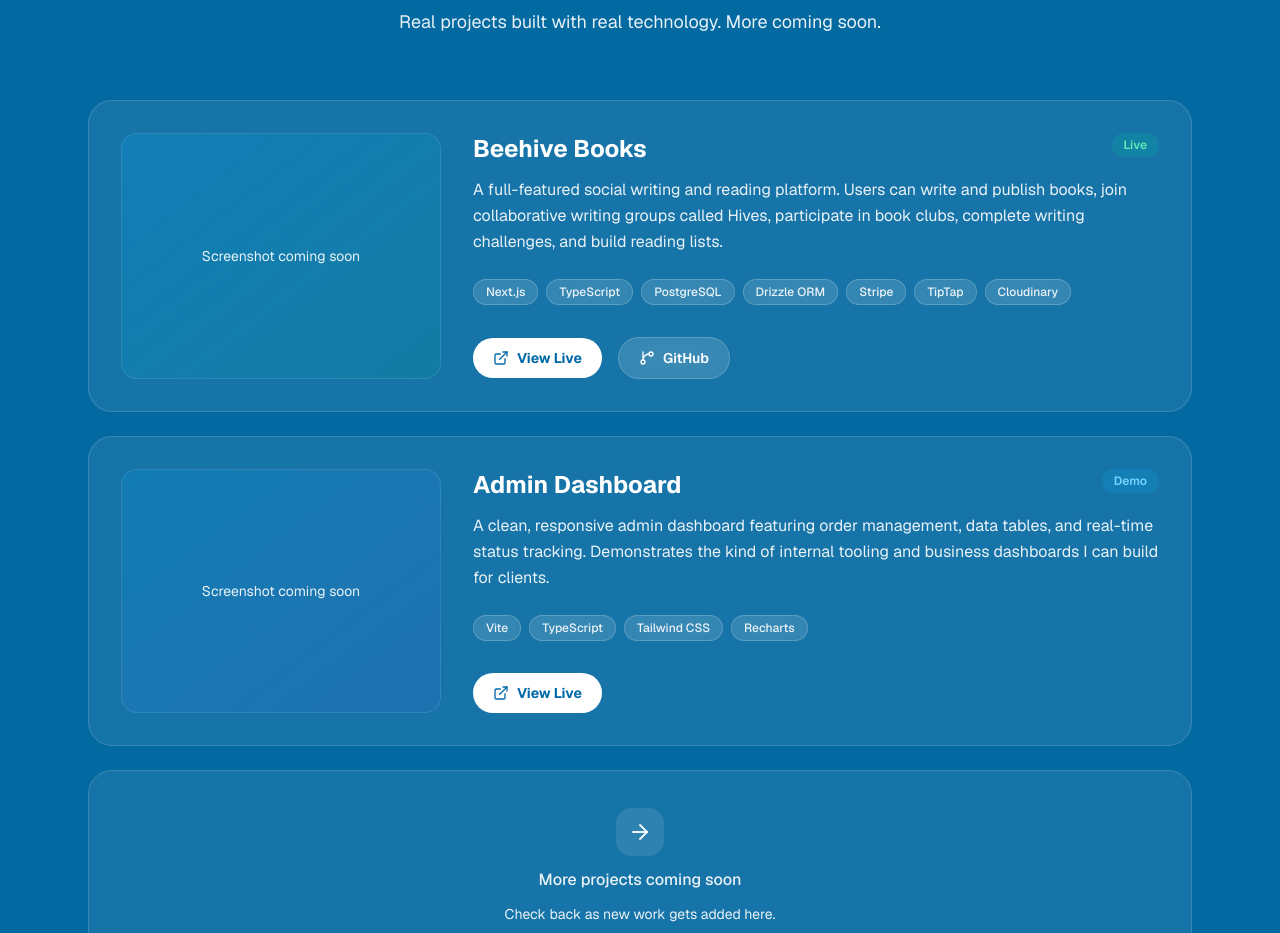
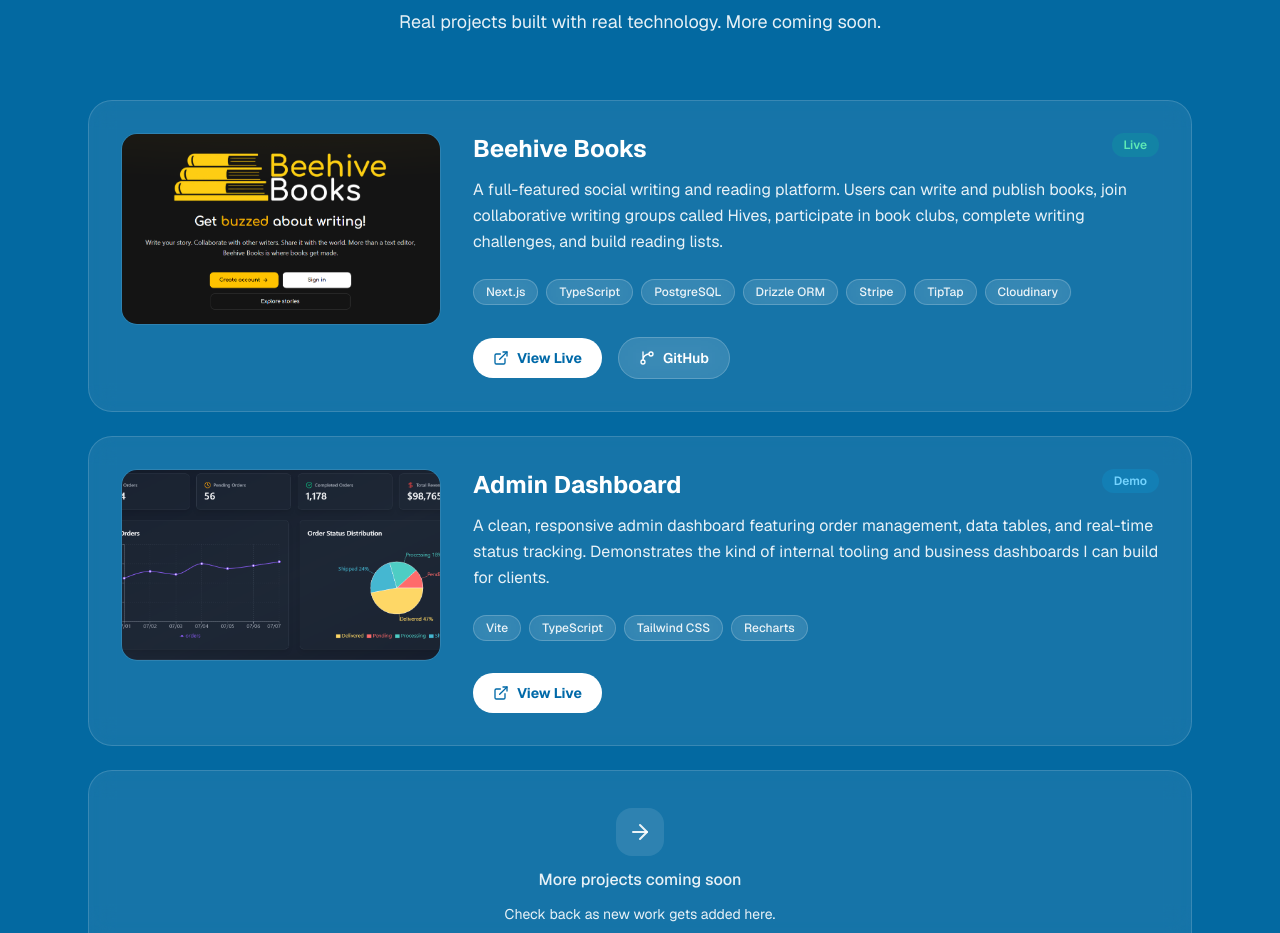
Before and after one commit to Cremacious/code-mack, a Next.js app: page / in a window 1280 px wide. Shown: the part 2840-3773 px from the top of the page. Built offline with nearby package versions, Linux system fonts and the light colour scheme.

Commit message:
Added thumbnails

```diff
--- a/src/app/projects/page.tsx
+++ b/src/app/projects/page.tsx
@@ -1,4 +1,5 @@
 import type { Metadata } from 'next';
+import Image from 'next/image';
 import { ExternalLink, GitBranch, ArrowLeft } from 'lucide-react';
 import { Navbar } from '@/components/layout/navbar';
 import { Footer } from '@/components/layout/footer';
@@ -29,15 +30,21 @@
           </div>
 
           <div className="space-y-6">
-            {PROJECTS.map(({ title, description, tech, liveUrl, githubUrl, status, statusColor, gradient }) => (
+            {PROJECTS.map(({ title, description, tech, liveUrl, githubUrl, status, statusColor, imagePath }) => (
               <div
                 key={title}
                 className="glass-card rounded-3xl p-8 hover:-translate-y-0.5 transition-all group"
               >
                 <div className="flex flex-col lg:flex-row gap-8">
-                  {/* Preview placeholder */}
-                  <div className={`lg:w-80 shrink-0 rounded-2xl bg-linear-to-br ${gradient} border border-white/10 flex items-center justify-center min-h-48 lg:min-h-0`}>
-                    <p className="text-white/90 text-sm">Screenshot coming soon</p>
+                  {/* Preview */}
+                  <div className="lg:w-80 shrink-0 rounded-2xl overflow-hidden border border-white/10 aspect-video lg:aspect-auto lg:h-48">
+                    <Image
+                      src={imagePath}
+                      alt={title}
+                      width={480}
+                      height={270}
+                      className="w-full h-full object-cover object-top"
+                    />
                   </div>
 
                   {/* Info */}
--- a/src/components/sections/projects.tsx
+++ b/src/components/sections/projects.tsx
@@ -1,3 +1,4 @@
+import Image from 'next/image';
 import { ExternalLink, GitBranch, ArrowRight } from 'lucide-react';
 import { PROJECTS } from '@/lib/projects';
 
@@ -16,15 +17,21 @@
 
         {/* Project cards */}
         <div className="space-y-6">
-          {PROJECTS.map(({ title, description, tech, liveUrl, githubUrl, status, statusColor, gradient }) => (
+          {PROJECTS.map(({ title, description, tech, liveUrl, githubUrl, status, statusColor, imagePath }) => (
             <div
               key={title}
               className="glass-card rounded-3xl p-8 hover:-translate-y-0.5 transition-all group"
             >
               <div className="flex flex-col lg:flex-row gap-8">
-                {/* Preview placeholder */}
-                <div className={`lg:w-80 shrink-0 rounded-2xl bg-linear-to-br ${gradient} border border-white/10 flex items-center justify-center min-h-48 lg:min-h-0`}>
-                  <p className="text-white/90 text-sm">Screenshot coming soon</p>
+                {/* Preview */}
+                <div className="lg:w-80 shrink-0 rounded-2xl overflow-hidden border border-white/10 aspect-video lg:aspect-auto lg:h-48">
+                  <Image
+                    src={imagePath}
+                    alt={title}
+                    width={480}
+                    height={270}
+                    className="w-full h-full object-cover object-top"
+                  />
                 </div>
 
                 {/* Info */}
--- a/src/lib/projects.ts
+++ b/src/lib/projects.ts
@@ -7,6 +7,7 @@
   status: string;
   statusColor: string;
   gradient: string;
+  imagePath: string;
 };
 
 export const PROJECTS: Project[] = [
@@ -19,6 +20,7 @@
     status: 'Live',
     statusColor: 'text-emerald-300 bg-emerald-400/15',
     gradient: 'from-sky-500/20 to-emerald-500/10',
+    imagePath: '/images/portfolio/beehive.png',
   },
   {
     title: 'Admin Dashboard',
@@ -29,5 +31,6 @@
     status: 'Demo',
     statusColor: 'text-sky-300 bg-sky-400/15',
     gradient: 'from-sky-500/15 to-indigo-500/10',
+    imagePath: '/images/portfolio/dashboard.png',
   },
 ];
```
